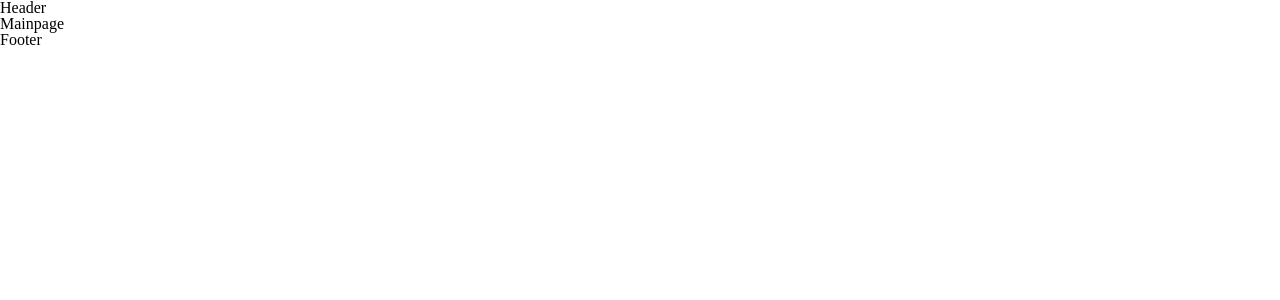
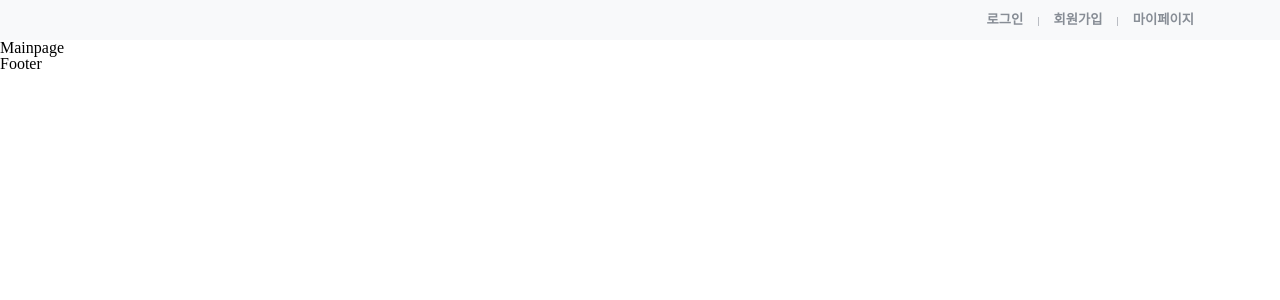
Before and after one commit to nunaReactProject/project_FE, a React (Create React App) app: page / in a window 1280 px wide. Shown: the top 300 px of the page. Built offline with nearby package versions, Linux system fonts and the light colour scheme; no server answers.

Commit message:
feat(Header) : 레이아웃 설정 (#3)

```diff
--- a/src/components/common/Header/Header.jsx
+++ b/src/components/common/Header/Header.jsx
@@ -1,5 +1,16 @@
 import React from 'react';
+import * as S from './Header.styled.js';
 
 export default function Header() {
-  return <div>Header</div>;
+  return (
+    <S.Overlay>
+      <S.HeaderContainer>
+        <S.HeaderButton>로그인</S.HeaderButton>
+        <S.Hr>|</S.Hr>
+        <S.HeaderButton>회원가입</S.HeaderButton>
+        <S.Hr>|</S.Hr>
+        <S.HeaderButton>마이페이지</S.HeaderButton>
+      </S.HeaderContainer>
+    </S.Overlay>
+  );
 }
--- a/src/components/common/Header/Header.styled.js
+++ b/src/components/common/Header/Header.styled.js
@@ -1 +1,32 @@
 import styled from 'styled-components';
+
+export const Overlay = styled.div`
+  background-color: #f8f9fa;
+  display: flex;
+  justify-content: center;
+`;
+
+export const HeaderContainer = styled.div`
+  width: 1120px;
+  padding-top: 10px;
+  padding-bottom: 10px;
+  display: flex;
+  color: #878d95;
+  gap: 8px;
+  justify-content: flex-end;
+  align-items: center;
+`;
+
+export const Hr = styled.div`
+  font-size: 11px;
+  cursor: default;
+`;
+
+export const HeaderButton = styled.button`
+  background-color: transparent;
+  border: none;
+  color: #878d95;
+  cursor: pointer;
+  line-height: 18px;
+  font-weight: 600;
+`;
```
